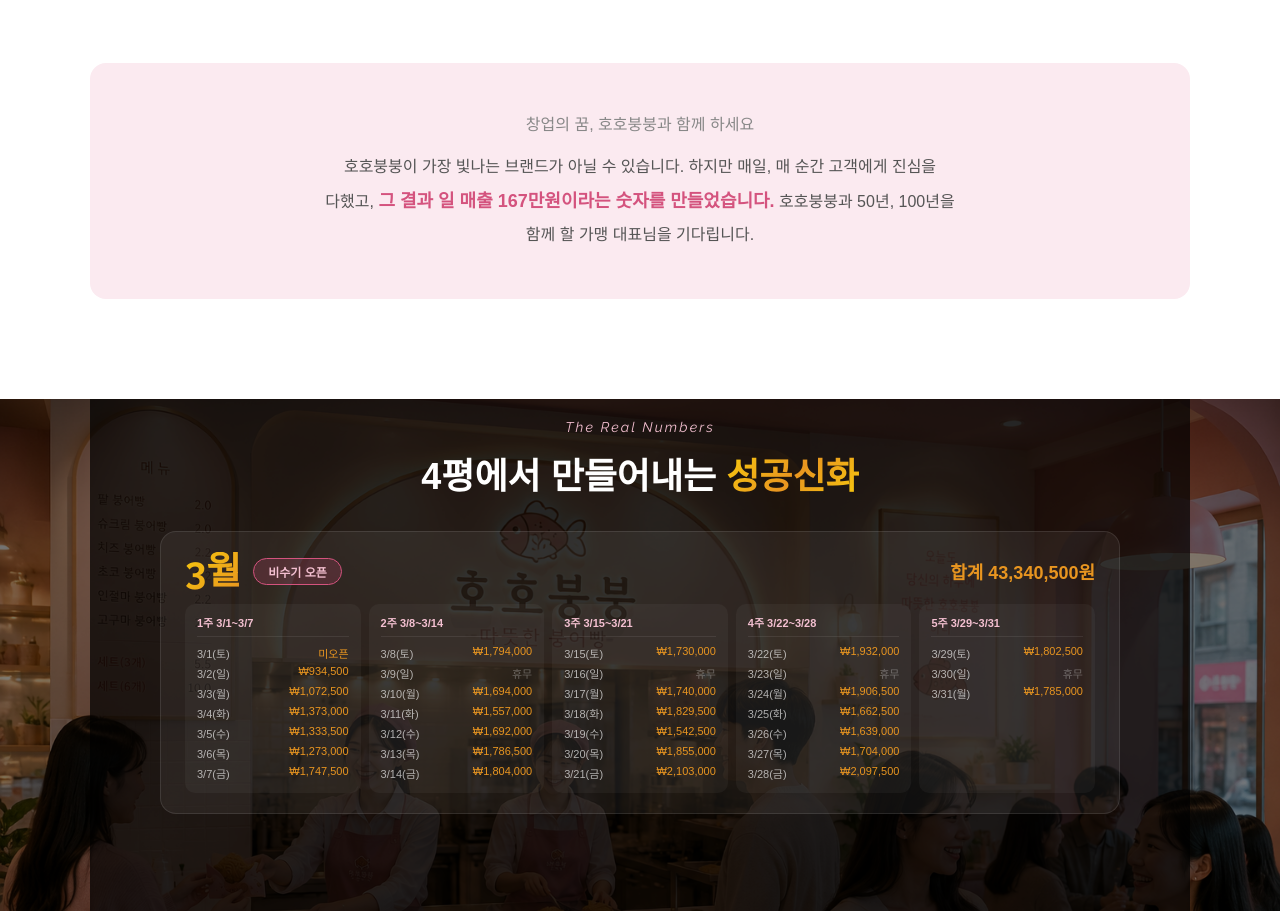
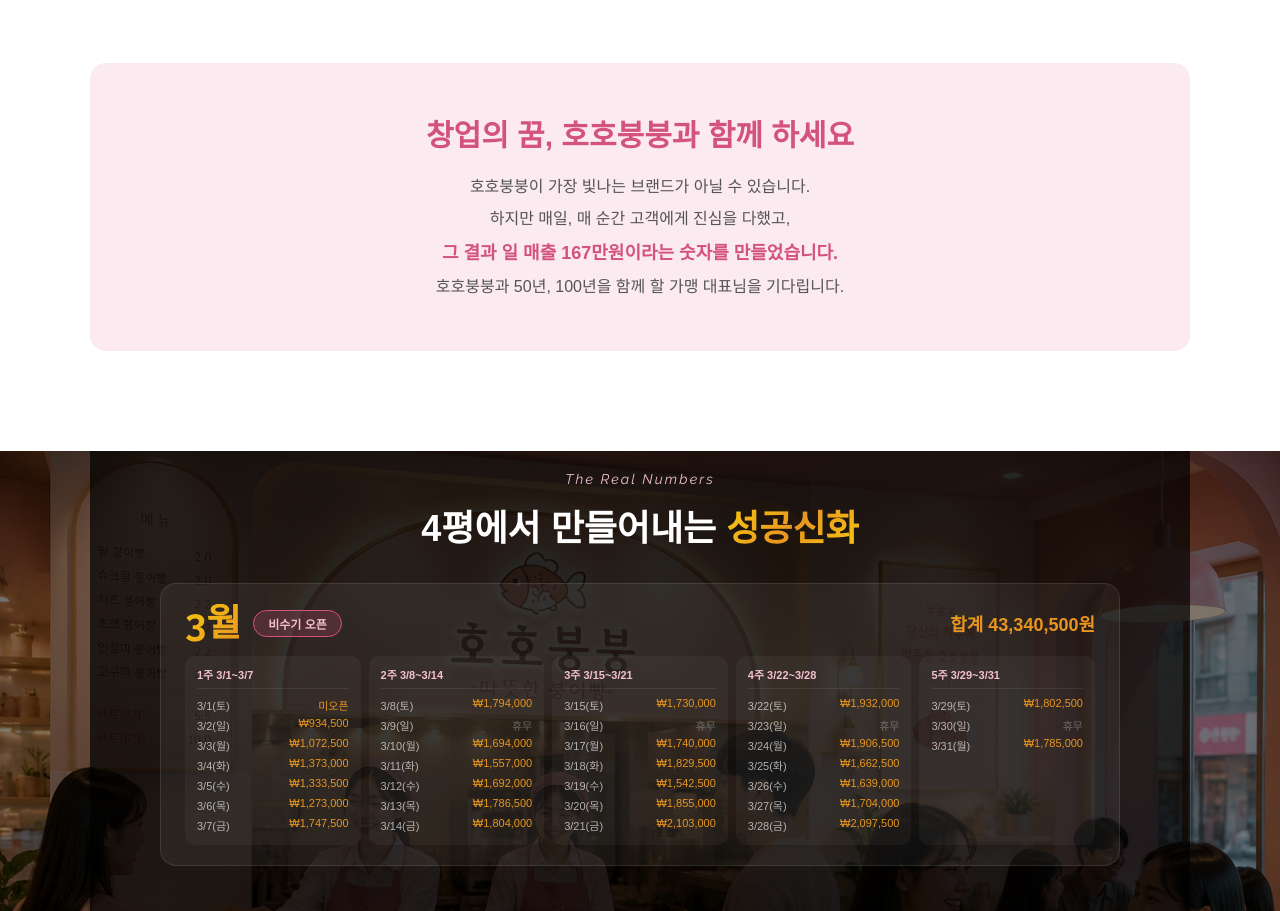
Before and after one commit to hohobungbung/hoho_front, a React (Vite) app: page /franchise in a window 1280 px wide. Shown: the part 1154-2065 px from the top of the page. Built offline with nearby package versions, Linux system fonts and the light colour scheme; no server answers; a web font is replaced by a local one.

Commit message:
UI 텍스트 수정

```diff
--- a/src/pages/FranchisePage.jsx
+++ b/src/pages/FranchisePage.jsx
@@ -246,12 +246,12 @@
               ))}
             </div>
             <div className="reasons__brand-promise">
-              <p style={{ fontFamily:'var(--font-korean)', fontSize:16, color:'#888', marginBottom:16 }}>창업의 꿈, 호호붕붕과 함께 하세요</p>
+              <p style={{ fontFamily:'var(--font-korean)', fontSize:30, color:'var(--brand-pink)', marginBottom:16, fontWeight:700 }}>창업의 꿈, 호호붕붕과 함께 하세요</p>
               <p className="brand-promise__text">
-                호호붕붕이 가장 빛나는 브랜드가 아닐 수 있습니다.
-                하지만 매일, 매 순간 고객에게 진심을 다했고,{' '}
+                호호붕붕이 가장 빛나는 브랜드가 아닐 수 있습니다.<br />
+                하지만 매일, 매 순간 고객에게 진심을 다했고,<br />
                 <strong style={{ color:'var(--brand-pink)', fontSize:18 }}>그 결과 일 매출 167만원이라는 숫자를 만들었습니다.</strong>
-                {' '}호호붕붕과 50년, 100년을 함께 할 가맹 대표님을 기다립니다.
+                {' '}<br />호호붕붕과 50년, 100년을 함께 할 가맹 대표님을 기다립니다.
               </p>
             </div>
           </div>
```
